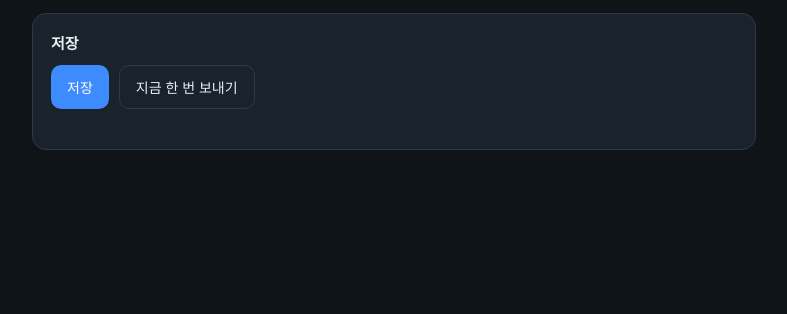
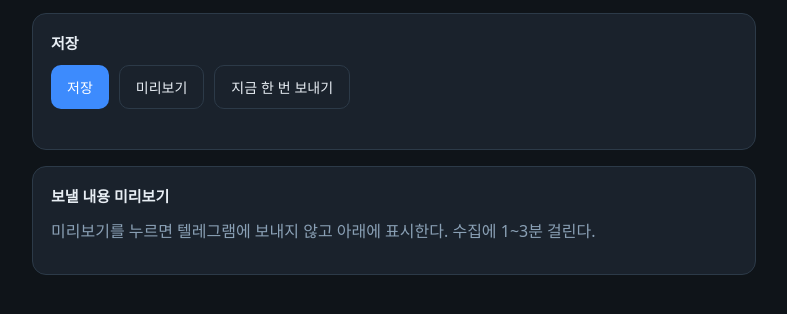
Before and after one commit to kanraaac/korea-event-alimi, a website: page public/index.html in a window 1280 px wide. Shown: the part 378-692 px from the top of the page, without its empty margins (246-1033 px from the left). Drawn offline with Linux system fonts and the light colour scheme; no server answers.

Commit message:
add preview button and panel

```diff
--- a/public/index.html
+++ b/public/index.html
@@ -28,6 +28,8 @@
     button.ghost { background: transparent; color:var(--text); border:1px solid var(--line); }
     #msg { min-height: 22px; color:#7ddea0; font-size:13px; margin-top:10px; }
     #msg.err { color:#ff8a8a; }
+    .bubble { background:#0f1419; border:1px solid var(--line); border-radius:10px; padding:12px 14px; margin:0 0 12px; white-space:pre-wrap; font-size:13px; line-height:1.55; }
+    .bubble a { color:#7db4ff; }
   </style>
 </head>
 <body>
@@ -56,9 +58,14 @@
     <label class="row" id="passRow" style="display:none">비밀번호 <input id="password" type="password"></label>
     <div class="actions">
       <button class="primary" id="save">저장</button>
+      <button class="ghost" id="preview">미리보기</button>
       <button class="ghost" id="run">지금 한 번 보내기</button>
     </div>
     <div id="msg"></div>
+  </section>
+  <section>
+    <h2>보낼 내용 미리보기</h2>
+    <div id="previewBox"><p class="sub">미리보기를 누르면 텔레그램에 보내지 않고 아래에 표시한다. 수집에 1~3분 걸린다.</p></div>
   </section>
 </main>
 <script>
```
